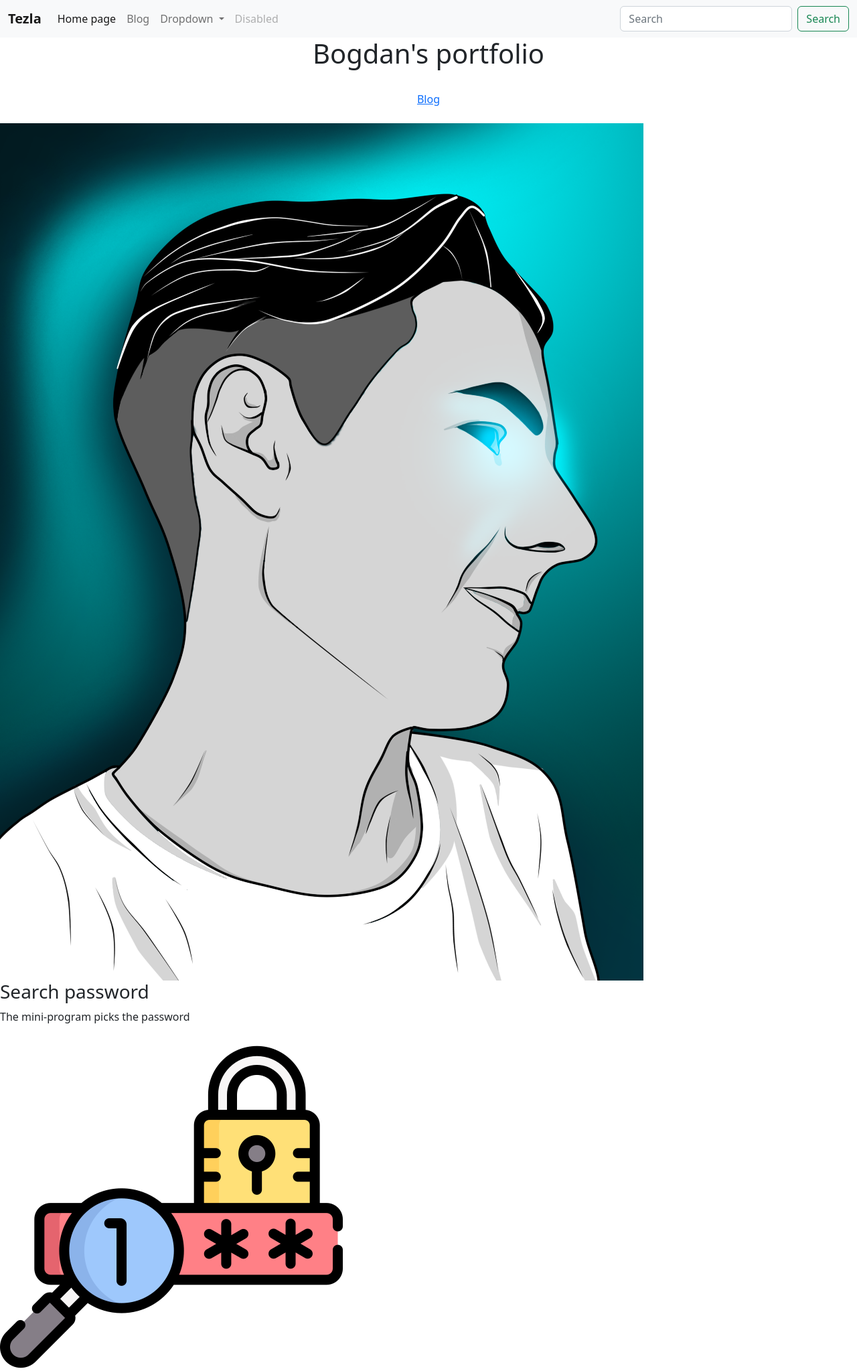
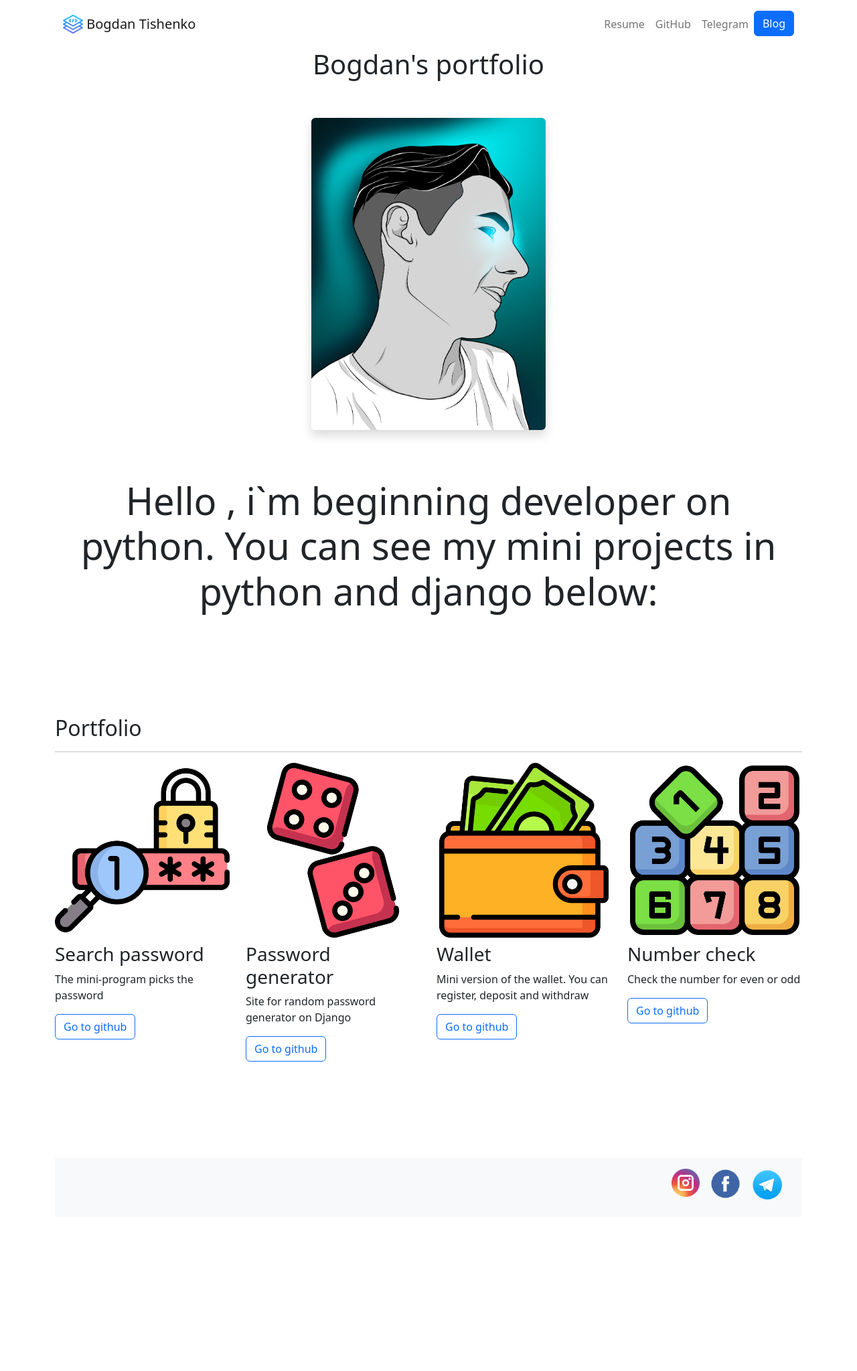
Before and after one commit to Tezlaa/First-site-portfolio, a Django app: page / in a window 1280 px wide. Shown: the top 2047 px of the page at 67% size. After the commit the page ends 1791 px from the top, so only its background shows below. Run offline with Django 4.2, Linux system fonts and the light colour scheme; data comes from the database, SQL or seed files in the repository; both versions use the stored data as it was after the commit.

Commit message:
creating a visual on bootstap

```diff
--- a/portfolio/templates/portfolio/home.html
+++ b/portfolio/templates/portfolio/home.html
@@ -2,6 +2,7 @@
 <html lang="en">
 
 <head>
+    {% load static %}
     <title>Portfolio</title>
     <!-- Required meta tags -->
     <meta charset="utf-8">
@@ -11,46 +12,90 @@
     <link rel="stylesheet" href="https://cdn.jsdelivr.net/npm/bootstrap@5.2.0/dist/css/bootstrap.min.css"
     integrity="sha384-gH2yIJqKdNHPEq0n4Mqa/HGKIhSkIHeL5AyhkYV8i59U5AR6csBvApHHNl/vI1Bx" crossorigin="anonymous">
 
-    {% load static %}
+
+    <link rel="icon" type='image/png' href="{% static "portfolio/logo.png" %}">
+
 
 </head>
-    <body>
+    <div class="container">
+        <body class="d-flex flex-column min-vh-100">
+
             <!--NAVBAR-->
             {% include 'portfolio/navbar.html' %}
             <header style='text-align:center'>
 
                 <!--TITLE PAGE-->
                 <h1>Bogdan's portfolio</h1>
+                <br>
+                <br>
             </header>
             <main>
-            <div style='text-align:'>
-
+                <div style='text-align:center'>
+                    <!--function check main information on the page-->
+                    <img class="shadow p-0 mb-5 bg-body rounded" src="{% static 'portfolio/Арт 2.png' %}" width ="350" class="rounded-5" >
                     <br>
-                <div style='text-align:center'>
-                    <a href=" {% url 'blog:all_blogs' %} ">Blog</a>
+                    <br>
+                    <h1 class="display-4">Hello , i`m beginning developer on python. You can see my mini projects in python and django below:</h1>
                 </div>
                 <br>
-                <!--function check main information on the page-->
-                <img src="{% static 'portfolio/Арт 2.png' %}">
-
+                <br>
+                <br>
+                <br>
+                <br>
+                <br>
+                <h2>Portfolio</h2>
+                <hr>
+                <div class="row">
                     {% for project in projects %}
-
-                <h3>{{ project.title }}</h3>
-
-                <p>{{ project.description }}</p>
-
-                <img src="{{ project.imege.url }}">
+                    <div class="col-lg-3 col-md-6">
 
                         {% if project.url %}
-                <br><a href="{{ project.url }}" target="_blank">link</a>
+                        <a href="{{ project.url }}">
+                        <img src="{{ project.imege.url }}" class="img-fluid mb-2">
+                        </a>
+                        {% else %}
+
+                        <img src="{{ project.imege.url }}" class="img-fluid mb-2">
                         {% endif %}
+                        <h3>{{ project.title }}</h3>
+                        <p>{{ project.description }}</p>
+                        <a href="{{ project.url }}" class="btn btn-outline-primary">Go to github</a>
 
+                    </div>
                     {% endfor %}
                 </div>
+
             </main>
-        <footer style='text-align:right'>
-        <!-- place footer here -->
-            <a href="https://www.instagram.com/tezla_xix/">my instagram</a>
+            <br>
+            <br>
+            <br>
+            <br>
+            <br>
+            <br>
+            <footer>
+            <!-- Footer -->
+            <div class="p-2 mb-0 bg-light text-dark">
+                <div class='container'>
+                    <div class='d-flex flex-row-reverse bd-highlight'>
+                        <div class="p-2 bd-highlight">
+                            <a href="https://t.me/TTezla" target='_blank'>
+                                <img src="{% static "portfolio/telegram.png" %}" class="img-fluid mb-2" width ="48">
+                            </a>
+                        </div>
+                        <div class="p-2 bd-highlight">
+                            <a href="https://www.facebook.com/bogdan.tishenko.9" target='_blank' >
+                            <img src="{% static "portfolio/facebook.png" %}" class="img-fluid mb-2" width ="45">
+                            </a>
+                        </div>
+                        <div class="p-2 bd-highlight">
+                            <a href="https://www.instagram.com/" target='_blank'>
+                                <img src="{% static "portfolio/instagram.png" %}" class="img-fluid mb-2" width ="42">
+                            </a>
+                        </div>
+                    </div>
+                </div>
+            </div>
         </footer>
         </body>
+    </div>
 </html>
--- a/portfolio/templates/portfolio/navbar.html
+++ b/portfolio/templates/portfolio/navbar.html
@@ -1,36 +1,33 @@
-<nav class="navbar navbar-expand-lg bg-light">
-    <div class="container-fluid">
-        <b class="navbar-brand" href="#">Tezla</b>
-        <button class="navbar-toggler" type="button" data-bs-toggle="collapse" data-bs-target="#navbarSupportedContent" aria-controls="navbarSupportedContent" aria-expanded="false" aria-label="Toggle navigation">
-        <span class="navbar-toggler-icon"></span>
+<link href="https://cdn.jsdelivr.net/npm/bootstrap@5.2.1/dist/css/bootstrap.min.css" rel="stylesheet" >
+<script src="https://cdn.jsdelivr.net/npm/bootstrap@5.2.1/dist/js/bootstrap.bundle.min.js" integrity="sha384-u1OknCvxWvY5kfmNBILK2hRnQC3Pr17a+RTT6rIHI7NnikvbZlHgTPOOmMi466C8" crossorigin="anonymous"></script>
+{% load static %}
+
+<nav id="topNav" class="navbar navbar-expand-md navbar-light">
+    <div class="container">
+      <a class="navbar-brand" href="{% url 'home' %}">
+        <img src="{% static "portfolio/logo.png" %}" width="30" height="30" class="d-inline-block align-top" alt="Nick's Logo">
+        <span>Bogdan Tishenko</span>
+      </a>
+    <div class='navbar' >
+        <button class="navbar-toggler" type="button" data-toggle="collapse" data-target="#navbarNav" aria-controls="navbarNav" aria-expanded="false" aria-label="Toggle navigation">
+            <span class="navbar-toggler-icon"></span>
         </button>
-        <div class="collapse navbar-collapse" id="navbarSupportedContent">
-        <ul class="navbar-nav me-auto mb-2 mb-lg-0">
+        <div class="collapse navbar-collapse text-center" id="navbarNav">
+            <ul class="navbar-nav ml-auto">
             <li class="nav-item">
-            <a class="nav-link active" aria-current="page" href="{% url 'home' %}">Home page</a>
+                <a class="nav-link" href="{% static "portfolio/resume.pdf" %}">Resume</a>
             </li>
             <li class="nav-item">
-            <a class="nav-link" href="{% url 'blog:all_blogs' %}">Blog</a>
-            </li>
-            <li class="nav-item dropdown">
-            <a class="nav-link dropdown-toggle" href="#" role="button" data-bs-toggle="dropdown" aria-expanded="false">
-                Dropdown
-            </a>
-            <ul class="dropdown-menu">
-                <li><a class="dropdown-item" href="#">Action</a></li>
-                <li><a class="dropdown-item" href="#">Another action</a></li>
-                <li><hr class="dropdown-divider"></li>
-                <li><a class="dropdown-item" href="#">Something else here</a></li>
-            </ul>
+                <a class="nav-link" href="https://github.com/Tezlaa" target="_blank">GitHub</a>
             </li>
             <li class="nav-item">
-            <a class="nav-link disabled">Disabled</a>
+                <a class="nav-link" href="https://t.me/TTezla" target="_blank">Telegram</a>
             </li>
-        </ul>
-        <form class="d-flex" role="search">
-            <input class="form-control me-2" type="search" placeholder="Search" aria-label="Search">
-            <button class="btn btn-outline-success" type="submit">Search</button>
-        </form>
+            <li>
+                <a role="button" href="{% url 'blog:all_blogs' %}" class="btn btn-primary">Blog</a>
+            </li>
+            </ul>
         </div>
     </div>
-</nav>
+    </div>
+  </nav>
```
Also changed, not shown: blog/templates/blog/all_blogs.html (+14 -4 lines), blog/templates/blog/detail.html (+28 -4 lines), db.sqlite3, media/portfolio/images/dices.png (added), media/portfolio/images/fhfff.jpg (added), media/portfolio/images/number-blocks_2.png (added), media/portfolio/images/password_1.png (added), media/portfolio/images/wallet.png (added), portfolio/static/portfolio/facebook.png (added), portfolio/static/portfolio/instagram.png (added), portfolio/static/portfolio/logo.png (added), portfolio/static/portfolio/telegram.png (added). Lines whose indentation alone changed are shown as unchanged.
